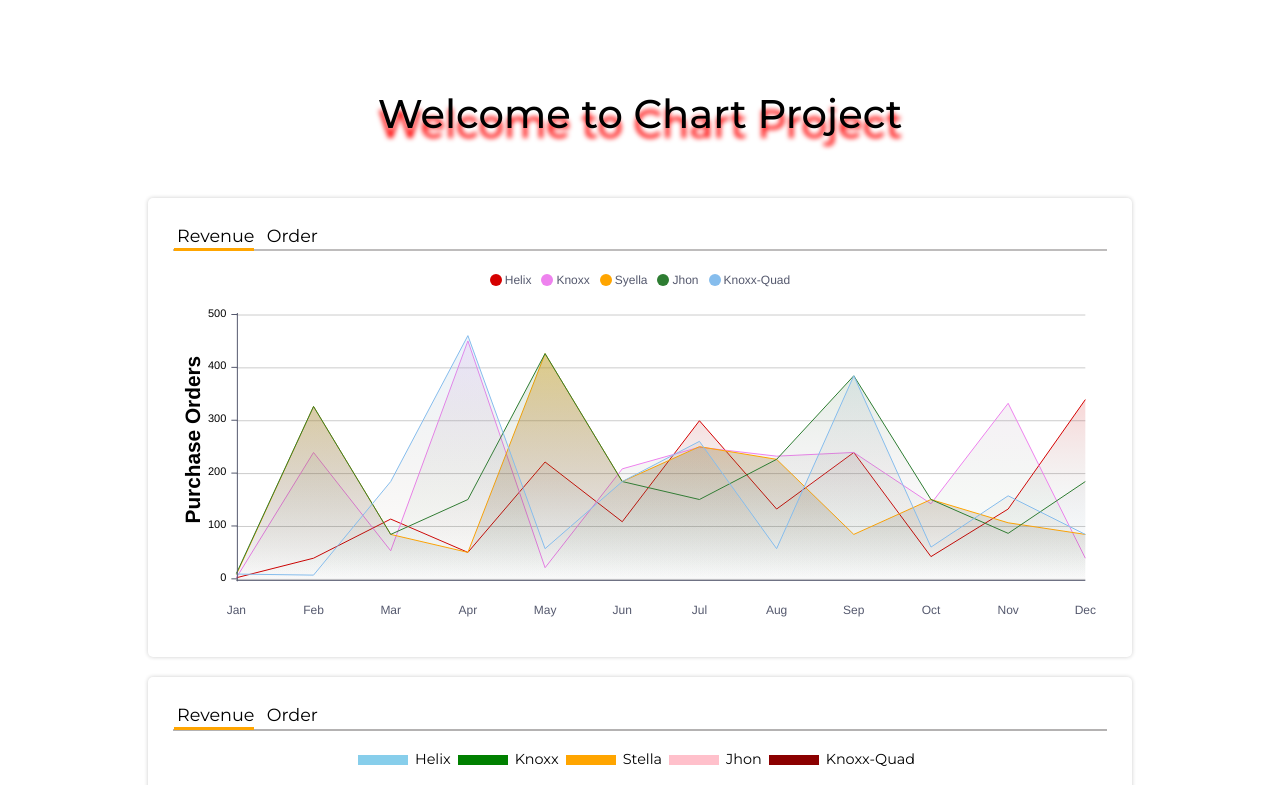
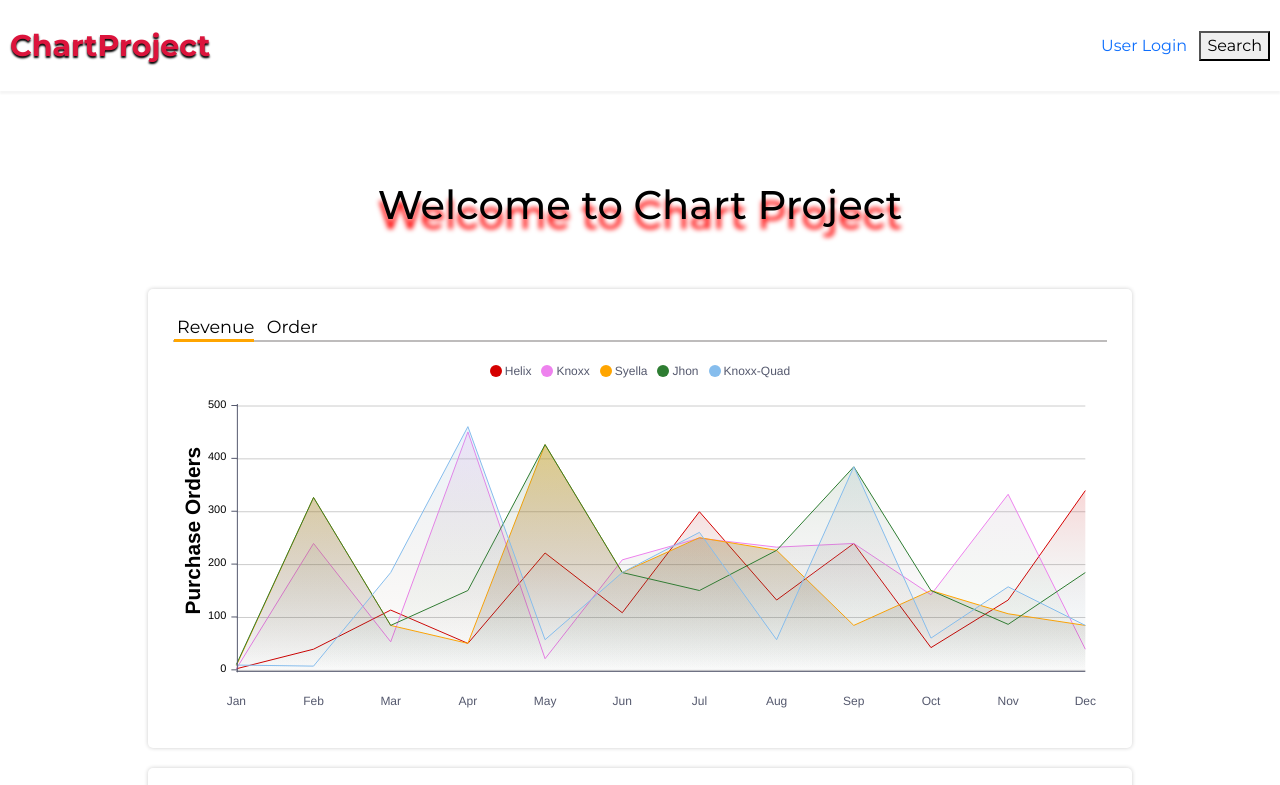
Before and after one commit to 022-3/ChartProject, a plain HTML site: page index.html in a window 1280 px wide. Shown: the top 785 px of the page. Drawn offline with nearby package versions, Linux system fonts and the light colour scheme.

Commit message:
add nav section

```diff
--- a/index.html
+++ b/index.html
@@ -3,7 +3,7 @@
   <head>
     <meta charset="utf-8">
     <meta name="viewport" content="width=device-width,initial-scale=1.0">
-    <title>Dashboard</title>
+    <title>Chart Project</title>
 
     <!-- Montserrat Font -->
     <link href="https://fonts.googleapis.com/css2?family=Montserrat:wght@100;200;300;400;500;600;700;800;900&display=swap" rel="stylesheet">
@@ -16,6 +16,19 @@
     <link rel="stylesheet" href="styles.css">
   </head>
   <body class="">
+    <nav>
+     <div class="navbar d-flex ">
+        <div class="navbar-brand">
+          <a href="#">ChartProject</a>
+        </div>
+        <div class="nav-list">
+          <a href="" class="p-2">User Login</a>
+          <button>Search</button>
+        </div>
+     </div>
+    </nav>
+
+
     <div class="grid-container">
       <main class="main-container">
         <h1 style="color: black;text-align: center;margin-top:70px;text-shadow: 0px 10px 5px red;">Welcome to Chart Project</h1>
--- a/styles.css
+++ b/styles.css
@@ -4,7 +4,14 @@ body {
   color: #9e9ea4;
   font-family: 'Montserrat', sans-serif;
 }
-
+nav{
+  padding: 10px;
+  box-shadow: 0px 3px 2px whitesmoke;
+}
+a{text-decoration: none;list-style: none;}
+nav .navbar-brand a{
+  color: crimson;font-size: 30px;font-weight: bold;text-shadow: 0px 2px 2px black;
+}
 .material-icons-outlined {
   vertical-align: middle;
   line-height: 1px;
```
